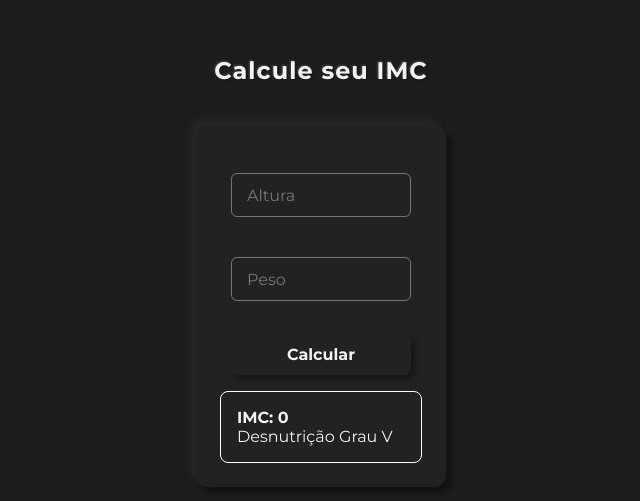
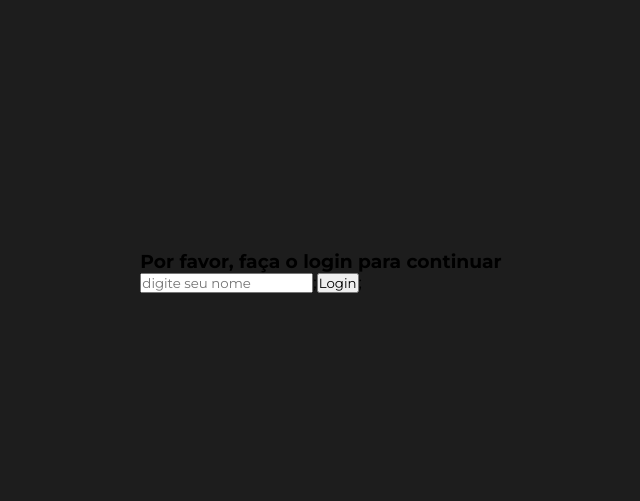
Before and after one commit to abrxao/EBAC-React, a React (Create React App) app in the folder modulo-45/react-components/: page / in a window 1280 px wide. Shown: the part 129-630 px from the top of the page, without its empty margins (319-959 px from the left). Built offline with nearby package versions, Linux system fonts and the light colour scheme.

Commit message:
:sparkles:feat:começando a criar funcionalidades do modulo 46

```diff
--- a/modulo-45/react-components/src/App.js
+++ b/modulo-45/react-components/src/App.js
@@ -1,11 +1,14 @@
 import './App.css';
 import Header from './components/Header';
 import IMC from './components/IMC';
+import LoginControl from './components/Login/LoginControl';
+
 function App() {
   return (
     <div className="App">
-      <Header  title="Calcule seu IMC"/>
-      <IMC/>
+      {/*<Header  title="Calcule seu IMC"/>
+      <IMC/>*/}
+      <LoginControl/>
     </div>
   );
 }
--- /dev/null
+++ b/modulo-45/react-components/src/components/Login/LoginControl.js
@@ -0,0 +1,51 @@
+import React from "react";
+import Greeting from "./index";
+
+export default class LoginControl extends React.Component{
+
+    constructor(props) {
+        super(props);
+
+        this.handleLogin = this.handleLogin.bind(this);
+        this.handleLogout = this.handleLogout.bind(this);
+        this.handleName = this.handleName.bind(this);
+        this.state = {
+            isLoggedIn: false,
+            name: ''
+        }
+    }
+    handleLogin(){
+        this.setState({isLoggedIn: true});
+    }
+    handleLogout(){
+        this.setState({isLoggedIn: false});
+    }
+
+    handleName(name){
+        this.setState({name: name});
+    }
+
+    render(){
+        const isLoggedIn = this.state.isLoggedIn;
+
+        let button;
+
+        if(isLoggedIn){
+            button = <button onClick={this.handleLogout}>Logout</button>;
+        }else{
+            button = <div>
+                    <input placeholder="digite seu nome" onChange={e => this.handleName(e.target.value)}/>;
+                    <button onClick={this.handleLogin}>Login</button>;
+                </div>
+
+        }
+    return(
+        <div>
+            <Greeting name={this.state.name} isLoggedIn={isLoggedIn}/>
+
+            {button}
+        </div>
+    )
+    }
+
+}
--- /dev/null
+++ b/modulo-45/react-components/src/components/Login/index.js
@@ -0,0 +1,16 @@
+import React from "react";
+
+function UserGreeting(props){
+    return <h3>Olá, {props.name}. Bem-vindo de volta </h3>;
+}
+
+function GuestGreeting(props){
+    return <h3>Por favor, faça o login para continuar</h3>;
+}
+
+function Greeting(props){
+    const isLoggedIn = props.isLoggedIn;
+    return isLoggedIn ? <UserGreeting name={props.name} /> : <GuestGreeting/>
+}
+
+export default Greeting;
```
Also changed, not shown: modulo-45/react-components/src/components/Form/index.js (added, +19 -0 lines), 1 other file (tests, documents, lock files or other folders).
